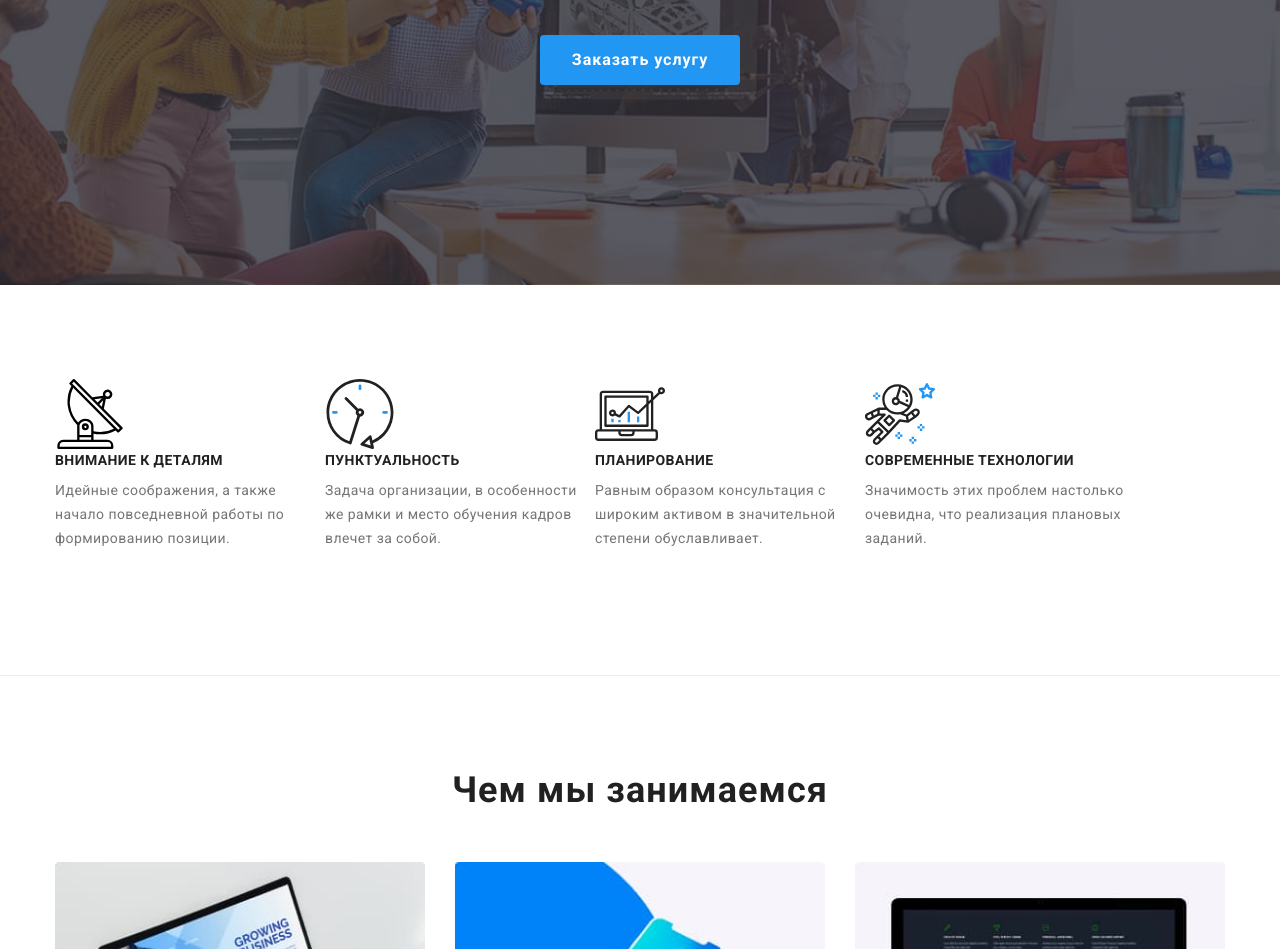
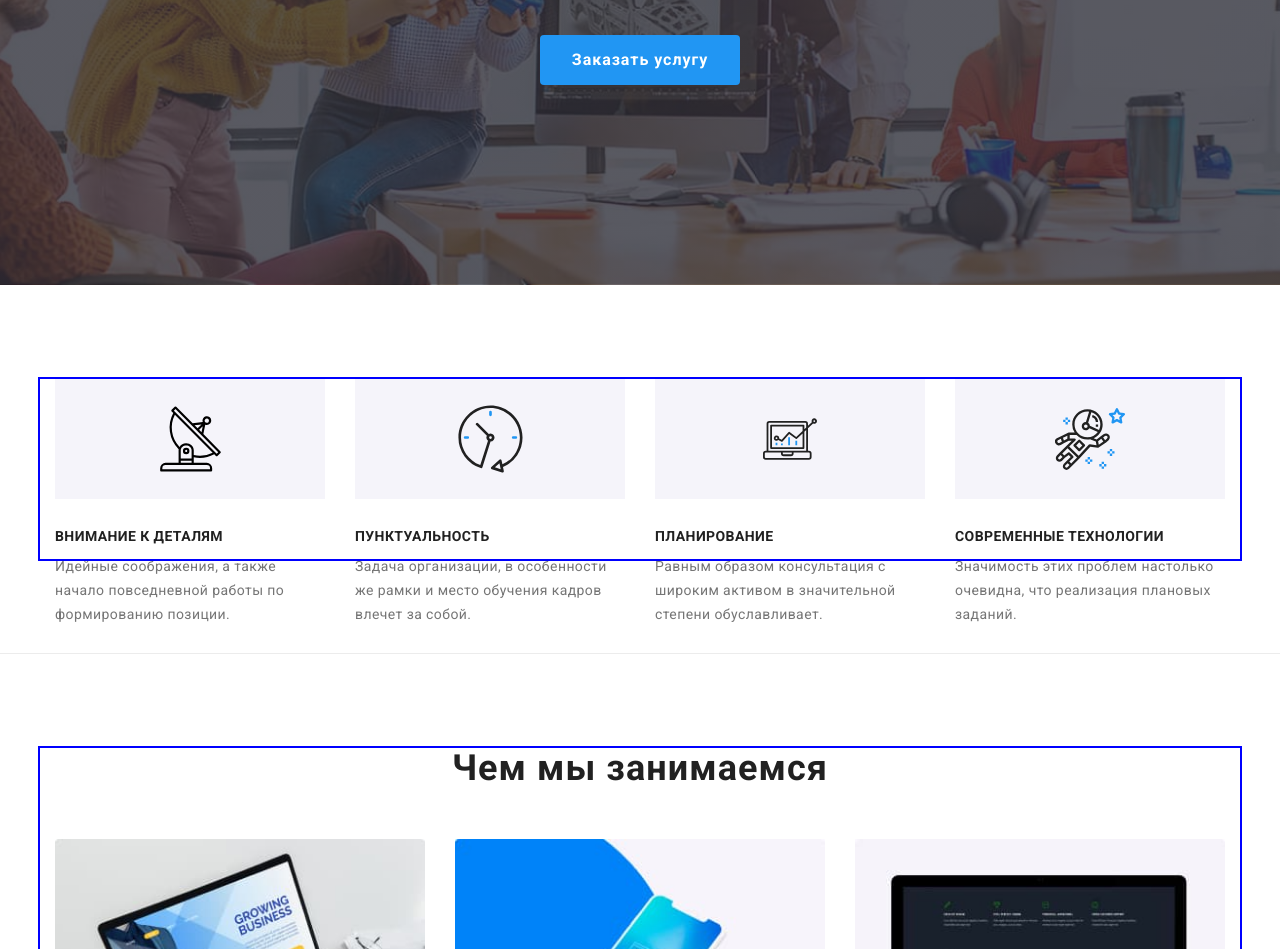
Before and after one commit to Daria-Churkina/goit-markup-hw-04, a plain HTML site: page index.html in a window 1280 px wide. Shown: the part 411-1360 px from the top of the page. Drawn offline with nearby package versions, Linux system fonts and the light colour scheme; files whose address does not match are found by name.

Commit message:
иконки  в 3 блоке

```diff
--- a/css/common.css
+++ b/css/common.css
@@ -33,7 +33,7 @@ footer {
   width: 1200px;
   padding-left: 15px;
   padding-right: 15px;
-  /* outline: 2px solid blue; */
+  outline: 2px solid blue;
 }
 
 .container.navigation {
@@ -117,6 +117,10 @@ footer {
   line-height: 1.14;
   letter-spacing: 0.02em;
   list-style: none;
+}
+
+.contact-nav .link {
+  align-items: center;
 }
 
 .contact-nav .item.mail {
--- a/css/main.css
+++ b/css/main.css
@@ -103,7 +103,16 @@
   text-transform: uppercase;
 }
 
-/* .feature-list .item {
+.feature-icon {
+  display: flex;
+  width: 270px;
+  height: 120px;
+  align-items: center;
+  justify-content: center;
+  margin-bottom: 30px;
+}
+
+.feature-list .item {
   content: "";
   display: inline-block;
   width: 270px;
@@ -113,7 +122,7 @@
   background: var(--secondary-bg-color);
   background-repeat: no-repeat;
   background-position: center;
-} */
+}
 
 .title {
   margin: 0px;
@@ -127,6 +136,7 @@
 .feature-list .text {
   display: block;
   width: 270px;
+  height: 75px;
   font-weight: 400;
   font-size: 14px;
   line-height: 1.71;
--- a/index.html
+++ b/index.html
@@ -64,14 +64,16 @@
       </section>
 
       <!-- Преимущества компании -->
-      <section class="section feature">
+      <section class="section">
         <div class="container">
           <h2 class="visually-hidden">Преимущества компании</h2>
           <ul class="feature-list">
             <li class="item">
-              <svg class="feature-icon" width="70" height="70">
+              <div class="feature-icon">
+                <svg class="icon-detail" width="65" height="70">
                   <use href="./images/sprite.svg#icon-antenna"></use>
                 </svg>
+              </div>
               <h3 class="title">Внимание к деталям</h3>
               <p class="text">
                 Идейные соображения, а также начало повседневной работы по
@@ -79,9 +81,11 @@
               </p>
             </li>
             <li class="item">
-              <svg class="feature-icon" width="70" height="70">
+              <div class="feature-icon">
+                <svg class="icon-detail" width="67" height="70">
                   <use href="./images/sprite.svg#icon-clock"></use>
                 </svg>
+              </div>
               <h3 class="title">Пунктуальность</h3>
               <p class="text">
                 Задача организации, в особенности же рамки и место обучения
@@ -89,9 +93,11 @@
               </p>
             </li>
             <li class="item">
-              <svg class="feature-icon" width="70" height="70">
+              <div class="feature-icon">
+                <svg class="icon-detail" width="70" height="54">
                   <use href="./images/sprite.svg#icon-diagram"></use>
                 </svg>
+              </div>
               <h3 class="title">Планирование</h3>
               <p class="text">
                 Равным образом консультация с широким активом в значительной
@@ -99,9 +105,11 @@
               </p>
             </li>
             <li class="item">
-              <svg class="feature-icon" width="70" height="70">
+              <div class="feature-icon">
+                <svg class="icon-detail" width="70" height="70">
                   <use href="./images/sprite.svg#icon-astronaut"></use>
                 </svg>
+              </div>
               <h3 class="title">Современные технологии</h3>
               <p class="text">
                 Значимость этих проблем настолько очевидна, что реализация
```
Also changed, not shown: portfolio.html (+6 -0 lines). Lines whose indentation alone changed are shown as unchanged.
